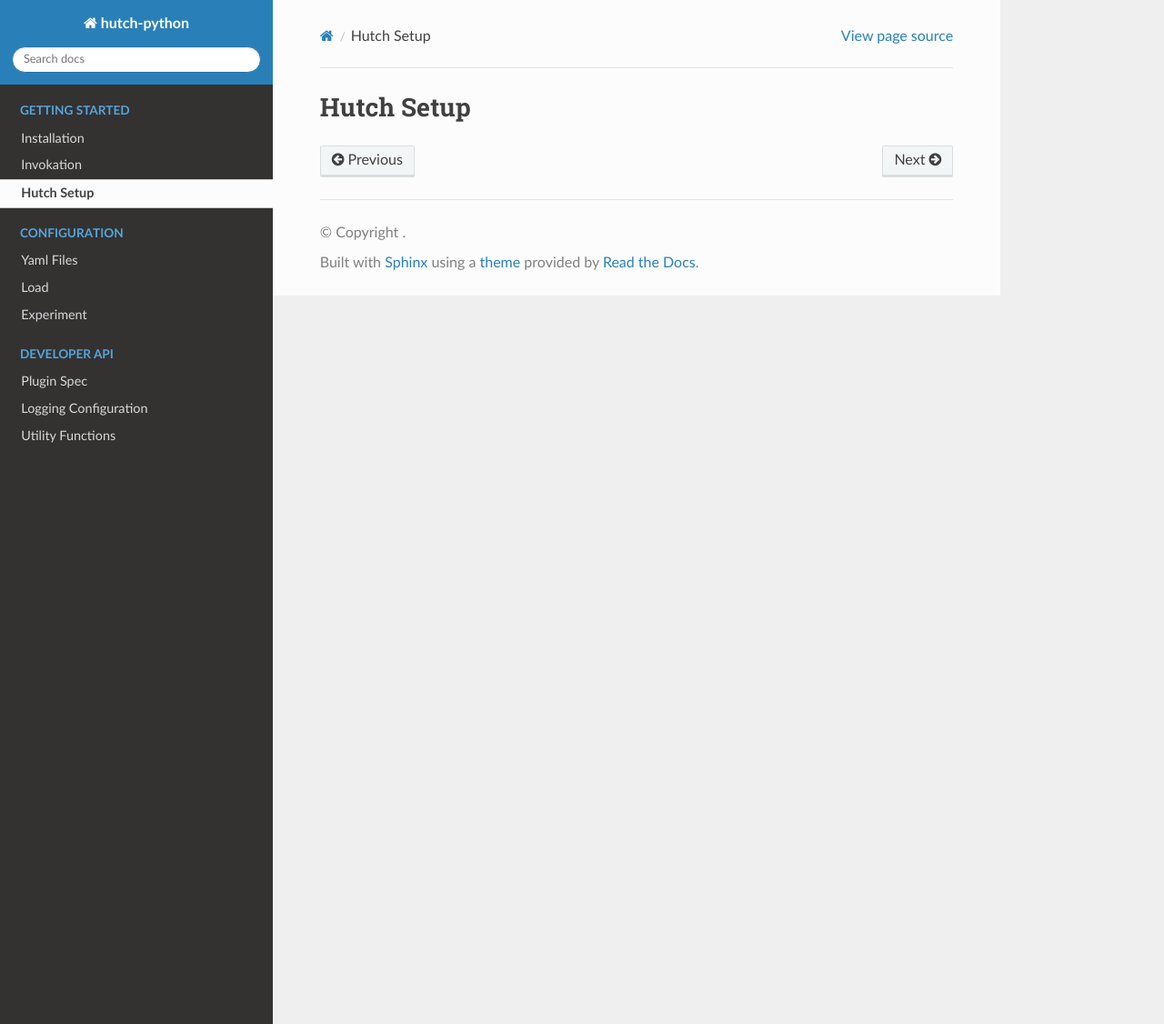
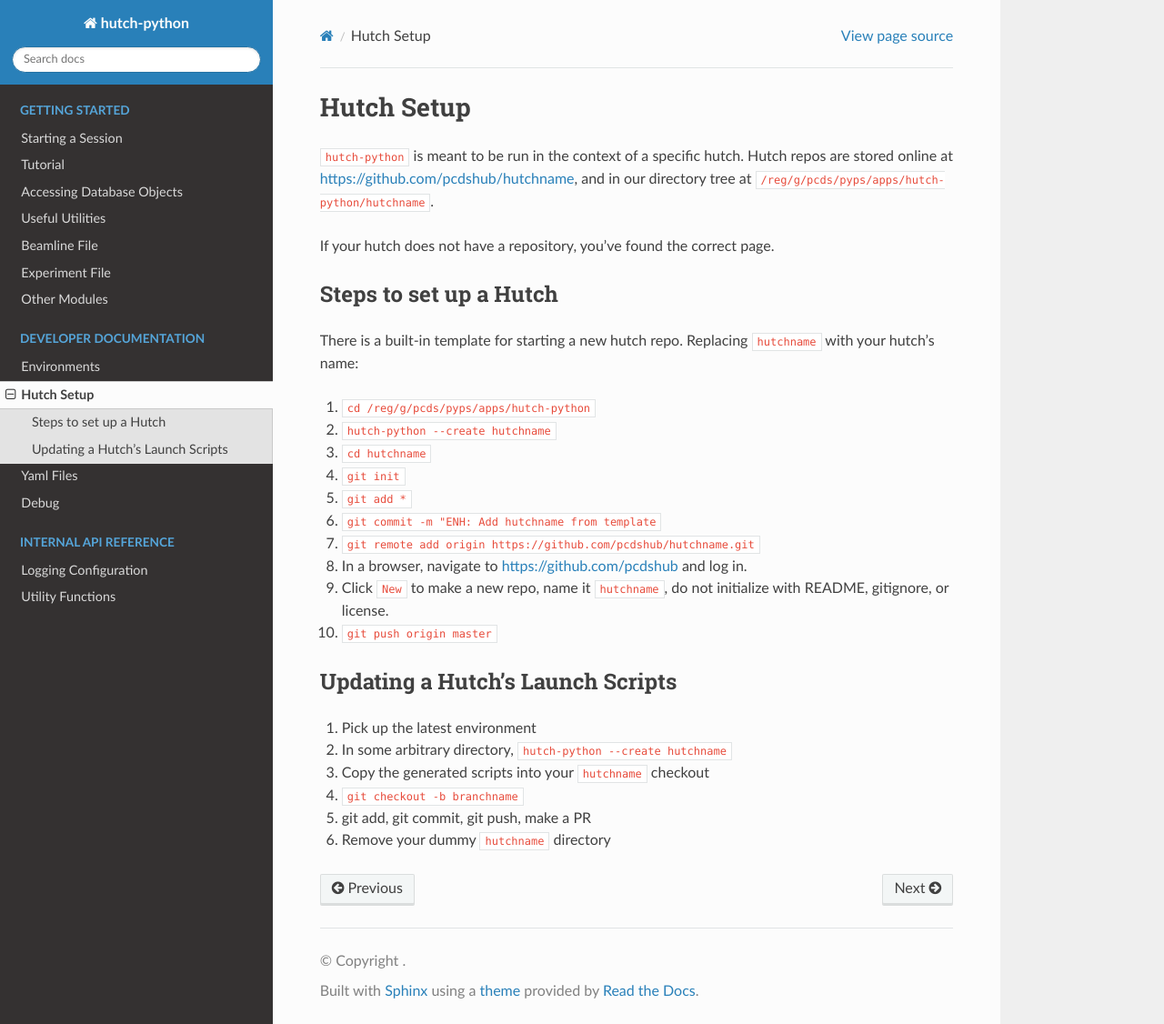
Before and after one commit to teddyrendahl/hutch-python, a Sphinx documentation site: the page built from docs/source/hutch_setup.rst, in a window 1280 px wide and 1126 px high. Shown: the whole window at 91% size. Built offline with Sphinx 7.4.7 and the Read the Docs theme 2.0.0, drawn with Linux system fonts in a browser that asks for light colours; pages that are not in the unit, such as notebooks, are missing from menus.

Commit message:
DOC: Rework the structure and continue writing docs

```diff
--- /dev/null
+++ b/docs/source/beamline.rst
@@ -0,0 +1,2 @@
+Beamline File
+=============
--- a/docs/source/conf.py
+++ b/docs/source/conf.py
@@ -75,7 +75,7 @@ release = hutch_python.__version__
 exclude_patterns = ['_build']
 
 # The reST default role (used for this markup: `text`) to use for all documents.
-# default_role = None
+default_role = 'any'
 
 # If true, '()' will be appended to :func: etc. cross-reference text.
 # add_function_parentheses = True
--- /dev/null
+++ b/docs/source/debug.rst
@@ -0,0 +1,2 @@
+Debug
+=====
--- a/docs/source/experiment.rst
+++ b/docs/source/experiment.rst
@@ -1,2 +1,2 @@
-Experiment
-==========
+Experiment File
+===============
--- a/docs/source/hutch_setup.rst
+++ b/docs/source/hutch_setup.rst
@@ -1,2 +1,35 @@
 Hutch Setup
 ===========
+
+``hutch-python`` is meant to be run in the context of a specific hutch.
+Hutch repos are stored online at https://github.com/pcdshub/hutchname,
+and in our directory tree at ``/reg/g/pcds/pyps/apps/hutch-python/hutchname``.
+
+If your hutch does not have a repository, you've found the correct page.
+
+Steps to set up a Hutch
+------------------------
+
+There is a built-in template for starting a new hutch repo.
+Replacing ``hutchname`` with your hutch's name:
+
+#. ``cd /reg/g/pcds/pyps/apps/hutch-python``
+#. ``hutch-python --create hutchname``
+#. ``cd hutchname``
+#. ``git init``
+#. ``git add *``
+#. ``git commit -m "ENH: Add hutchname from template``
+#. ``git remote add origin https://github.com/pcdshub/hutchname.git``
+#. In a browser, navigate to `<https://github.com/pcdshub>`_ and log in.
+#. Click ``New`` to make a new repo, name it ``hutchname``, do not initialize with README, gitignore, or license.
+#. ``git push origin master``
+
+Updating a Hutch's Launch Scripts
+---------------------------------
+
+#. Pick up the latest environment
+#. In some arbitrary directory, ``hutch-python --create hutchname``
+#. Copy the generated scripts into your ``hutchname`` checkout
+#. ``git checkout -b branchname``
+#. git add, git commit, git push, make a PR
+#. Remove your dummy ``hutchname`` directory
--- /dev/null
+++ b/docs/source/import_from_db.rst
@@ -0,0 +1,2 @@
+Accessing Database Objects
+==========================
--- a/docs/source/installation.rst
+++ /dev/null
@@ -1,5 +0,0 @@
-Installation
-============
-
-.. include:: ../../README.rst
-   :start-after: Installation
--- a/docs/source/invokation.rst
+++ /dev/null
@@ -1,2 +0,0 @@
-Invokation
-==========
--- a/docs/source/load.rst
+++ /dev/null
@@ -1,2 +0,0 @@
-Load
-====
--- a/docs/source/namespace.rst
+++ /dev/null
@@ -1,2 +0,0 @@
-Namespace
-=========
--- /dev/null
+++ b/docs/source/other_modules.rst
@@ -0,0 +1,2 @@
+Other Modules
+=============
--- /dev/null
+++ b/docs/source/start_options.rst
@@ -0,0 +1,40 @@
+Starting a Session
+==================
+
+Quick-start
+-----------
+
+Run the ``xxxpython`` script in hutch ``xxx``'s directory to start a session.
+You do not need a specific ``python`` environment to do this.
+
+Hutch Directories
+-----------------
+
+Each hutch has its own ``hutch-python`` landing directory that facilitates
+launching a session. You should use the central directory at
+``/reg/g/pcds/pyps/apps/hutch-python/xxx`` if you are running an
+experiment. This is a clone of the central
+``https://github.com/pcdshub/xxx`` repository. You have the option to
+clone this for debugging and development.
+
+You do not need to have a ``Python`` environment set up to run out of this
+landing directory. All of the environment configuration is done for you in the
+launch scripts.
+
+There are three launch scripts and one helper script: (replace ``xxx`` with your hutch name e.g.
+``xpp`` or ``mfx``):
+
+- ``xxxpython``: Main launch script.
+                 Starts an ``ipython`` session with hutch's environment and
+                 configured devices. If called with a script, runs that script
+                 instead of starting an interactive session. This feature is
+                 useful for scripts that need to rely on the hutch's configured
+                 devices.
+- ``xxxrun``: Script launcher for a clean environment.
+              Runs a ``python`` script in the hutch's ``python`` environment,
+              but does not load any hutch devices.
+- ``xxxenv``: Environment setup script.
+              Source this script to activate the hutch's ``python``
+              environment.
+- ``xxxversion``: Helper script to define which environment to use for the
+                  hutch in the other three scripts.
--- /dev/null
+++ b/docs/source/tutorial.rst
@@ -0,0 +1,2 @@
+Tutorial
+========
--- /dev/null
+++ b/docs/source/useful_utilities.rst
@@ -0,0 +1,2 @@
+Useful Utilities
+================
--- a/docs/source/utils.rst
+++ b/docs/source/utils.rst
@@ -8,7 +8,3 @@ utils.py
 
 .. autosummary::
    :toctree: generated
-
-   hutch_python.utils.extract_objs
-   hutch_python.utils.find_object
-   hutch_python.utils.find_class
```
Also changed, not shown: README.rst (+1 -14 lines), docs/source/base_plugin.rst (deleted, +0 -10 lines), docs/source/environment.rst (added, +34 -0 lines), docs/source/index.rst (+12 -10 lines), docs/source/yaml_files.rst (+0 -10 lines).
